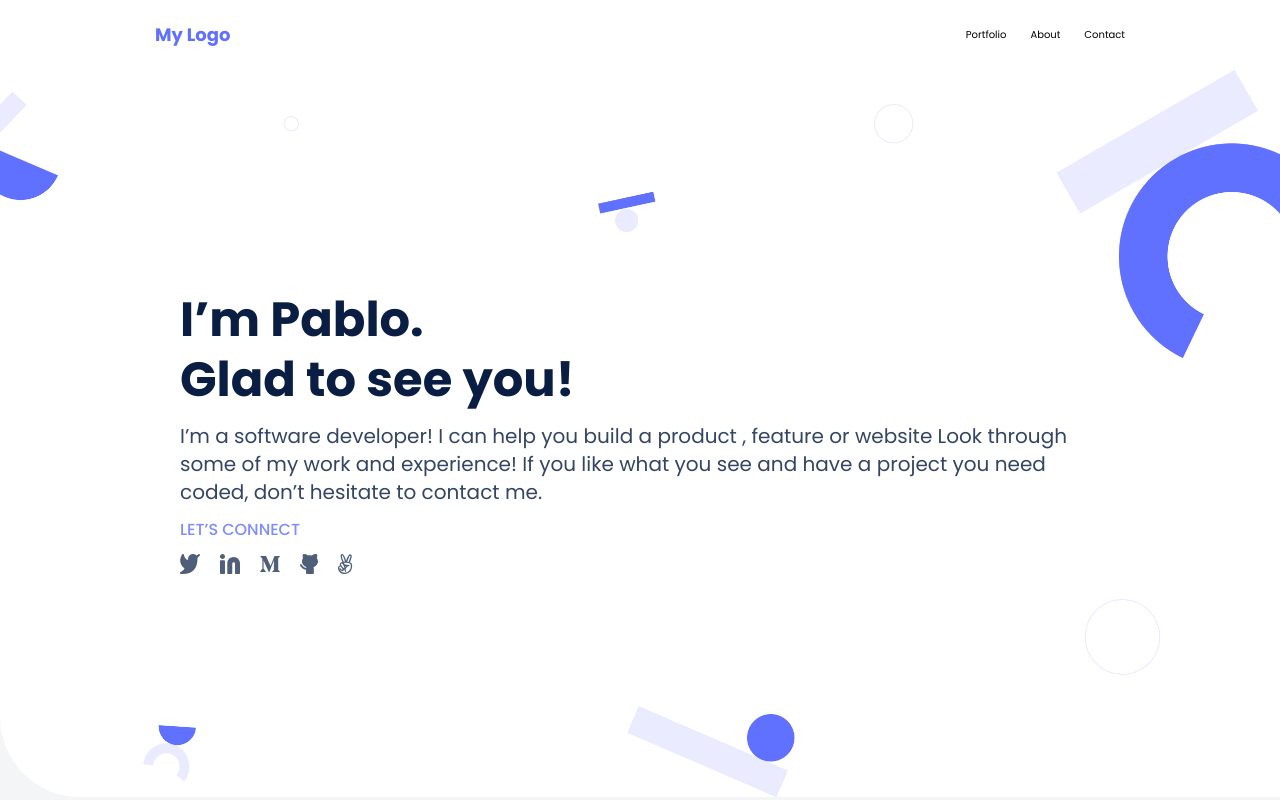
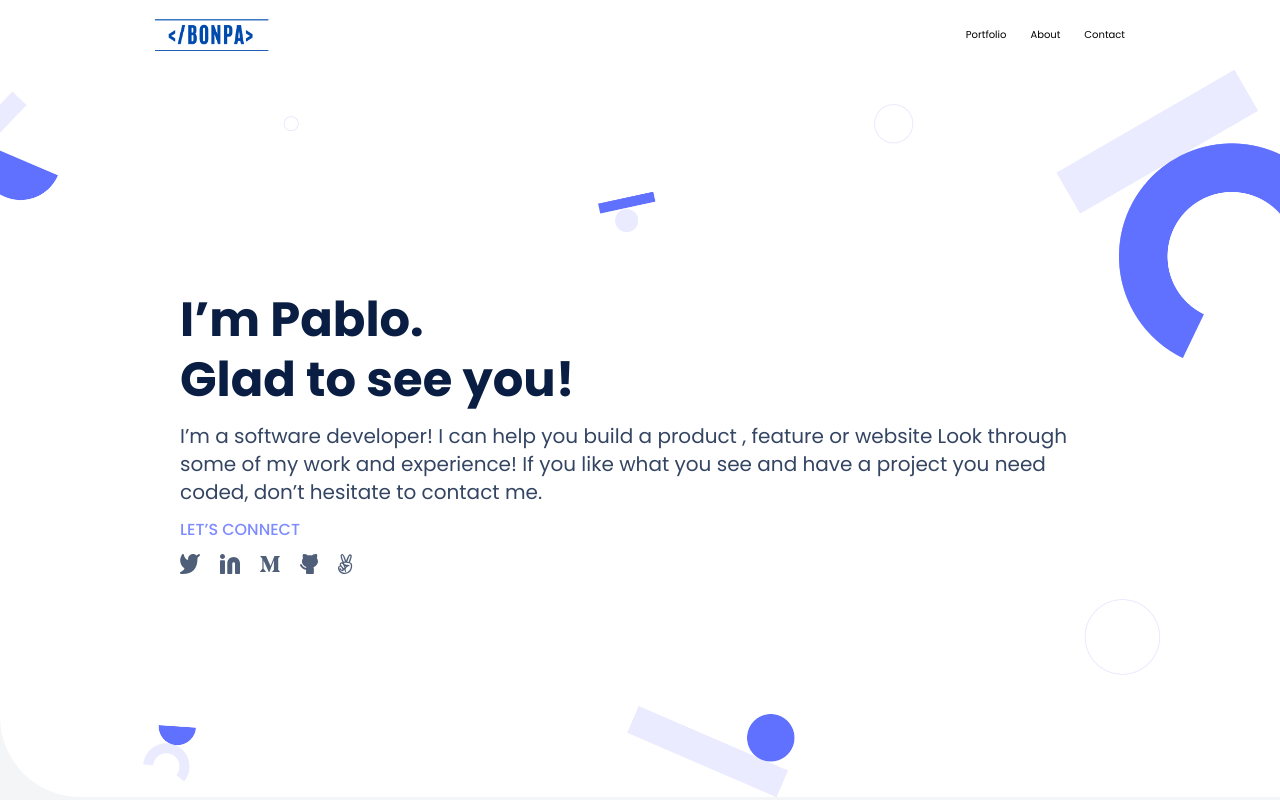
Before and after one commit to PabloBona/PabloBona.github.io, a plain HTML site: page index.html in a window 1280 px wide. Shown: the top 800 px of the page. Drawn offline with nearby package versions, Linux system fonts and the light colour scheme.

Commit message:
I've made several updates to the project: - Replaced the "logo" text in the nav with an image for a more visually appealing design. - Updated the description of the live demo in the readme to provide clearer information to the user. - Added a hover effect to the logo in the CSS to enhance the user experience. - Uploaded the logo image to the project.

```diff
--- a/css/styles.css
+++ b/css/styles.css
@@ -82,6 +82,26 @@ a.button:active {
   padding-top: 20px;
 }
 
+.logo-placeholder img {
+  padding-top: 1%;
+  width: 30%;
+  transition: all 0.3s ease-in-out;
+}
+
+.hero img {
+  width: 100%;
+  height: auto;
+  background-size: contain;
+}
+
+.card img {
+  max-width: 100%;
+}
+
+.logo-placeholder img:hover {
+  transform: scale(1.1);
+}
+
 .main-navigation .logo-placeholder a {
   font-weight: 700;
   font-size: 1.8rem;
@@ -112,12 +132,6 @@ a.button:active {
 .hero .container {
   max-width: 92rem;
   padding-top: 9.2rem;
-}
-
-.hero img {
-  width: 100%;
-  height: auto;
-  background-size: contain;
 }
 
 .hero h1 {
@@ -185,10 +199,6 @@ a.button:active {
 
 .card:hover {
   filter: drop-shadow(0 48px 48px rgba(37, 47, 137, 0.08));
-}
-
-.card img {
-  max-width: 100%;
 }
 
 .contact p {
--- a/index.html
+++ b/index.html
@@ -13,7 +13,7 @@
 <body>
   <header class="main-navigation">
     <div class="logo-placeholder">
-      <a href="#">My Logo</a>
+      <a href="https://www.linkedin.com/in/pablo-bonasera-142327257/" target="_blank"><img src="./img/name logo.png" alt="Pablo Bonasera"></a>
     </div>
     <nav class="nav">
       <div class="burguer-menu">
```
Also changed, not shown: README.md, img/name logo.png (added).
